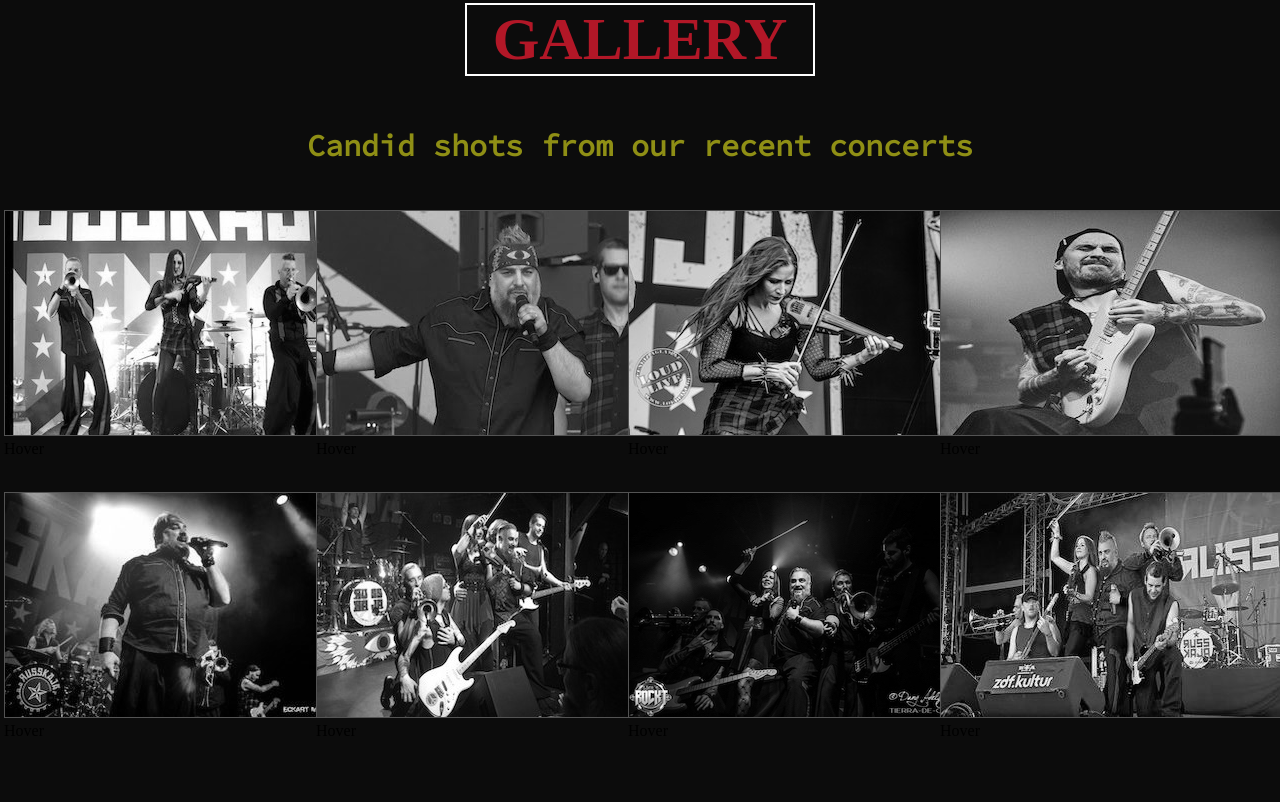
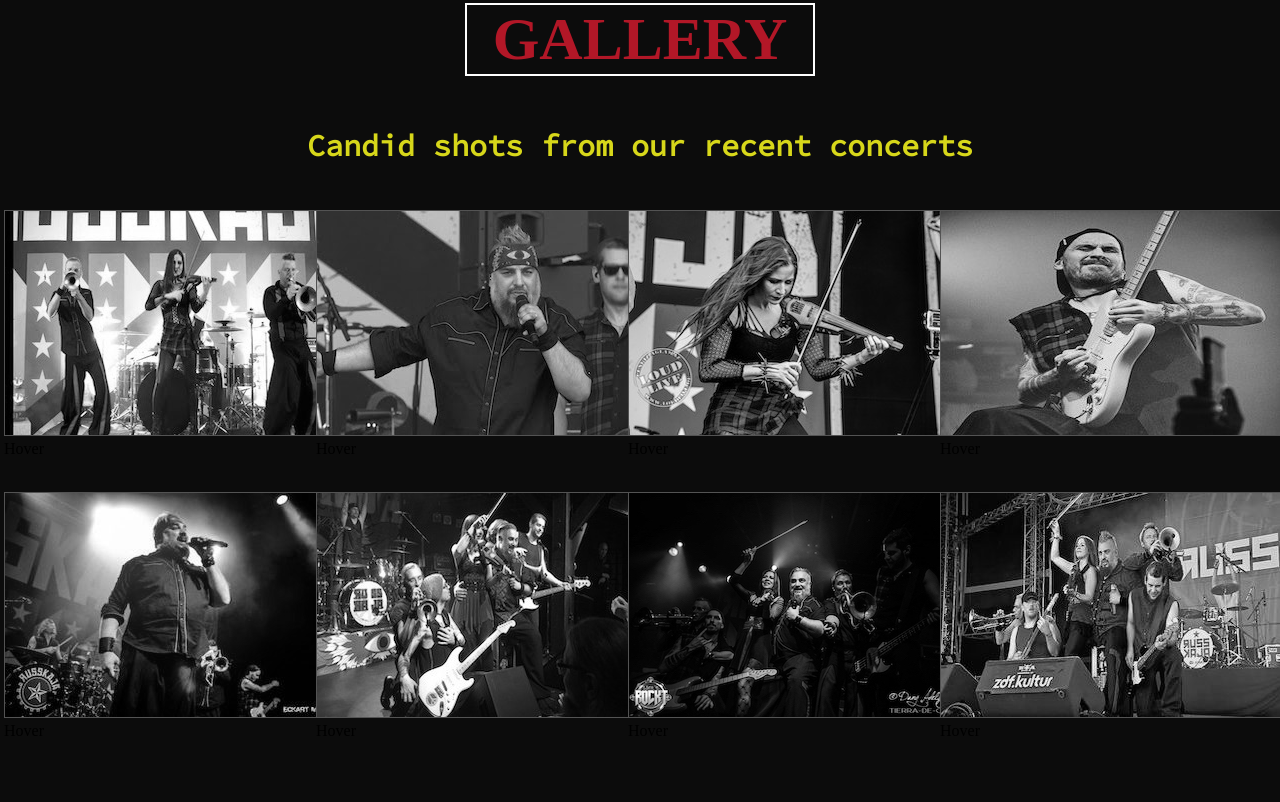
Before and after one commit to dorontinahoti/russkaja_projekt, a plain HTML site: page index.html in a window 1280 px wide. Shown: the part 1738-2540 px from the top of the page. Drawn offline with Linux system fonts and the light colour scheme; a web font is replaced by a local one.

Commit message:
opasiti change on h3

```diff
--- a/styles.css
+++ b/styles.css
@@ -36,7 +36,7 @@ h2 {
 
 h3 {
     font-family: Source Code Pro;
-    color: rgba(248, 248, 29, 0.555);
+    color: rgba(248, 248, 29, 0.863);
     font-size: 30px;
     text-align: center;
     text-decoration: none;
```
